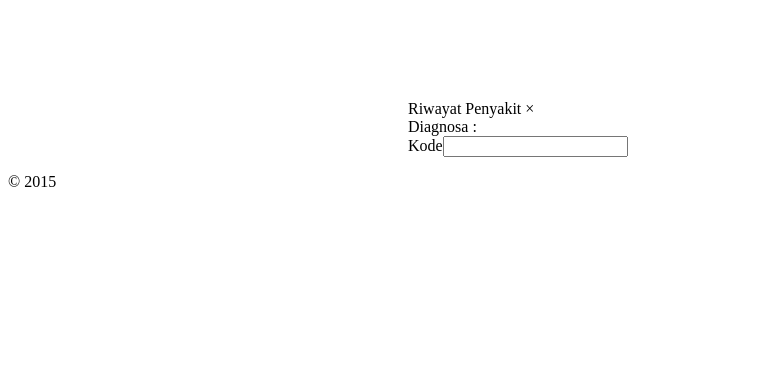
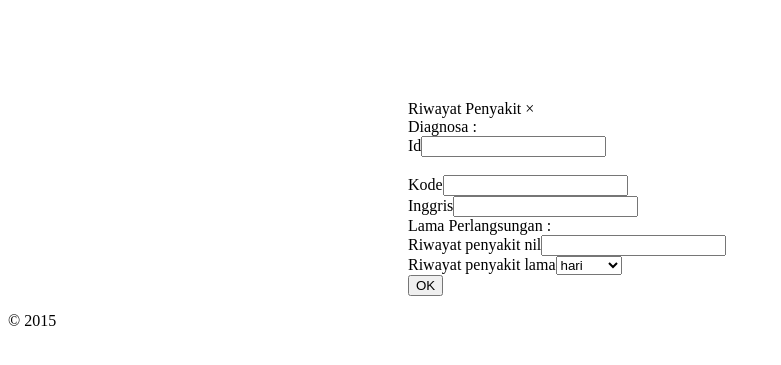
Before and after one commit to wildanSawaludin/smart-ehealth, a Yii app: template backend/views/Anamnesa/anamnesa-riwayat/_riwayatDetail.php in a window 1280 px wide. Shown: the top 365 px of the page, without its empty margins (0-781 px from the left). Run offline with PHP 8.4 and a stand-in for Yii, Linux system fonts and the light colour scheme; the template is opened without the code that fills it, so the values that code supplies are empty; form fields are guessed from the names that the template uses; some libraries are stand-ins or nearby versions.

Commit message:
menambah form readonly untuk kode icd x dan nama icd x

```diff
--- a/backend/views/Anamnesa/anamnesa-riwayat/_riwayatDetail.php
+++ b/backend/views/Anamnesa/anamnesa-riwayat/_riwayatDetail.php
@@ -45,10 +45,10 @@ use yii\helpers\Url;
 SCRIPT;
         ?>
         <div class="form-group">
-            <label class="col-md-2 control-label" for="Diagnosa">Diagnosa :</label>
-            <div class="col-md-8">
+            <label class="col-lg-3 control-label" for="Diagnosa">Diagnosa :</label>
+            <div class="col-lg-9">
                 <?php
-                echo $form->field($model, 'kode')->widget(Select2::classname(), [
+                echo $form->field($model, 'id')->widget(Select2::classname(), [
                     'options' => ['placeholder' => 'Kode ICD X'],
                     'pluginOptions' => [
                         'allowClear' => true,
@@ -65,6 +65,29 @@ SCRIPT;
                 ?>
             </div>
         </div>
+        <div class="form-group">
+            <label class="col-lg-3 control-label" for="lama_perlangsungan">&nbsp;</label>
+            <div class="col-lg-2">
+                <?= $form->field($modelAnamnesa->riwayatsakitIcdx, 'kode')->textInput(['readonly' => true]) ?>
+            </div>
+            <div class="col-lg-7">
+                <?= $form->field($modelAnamnesa->riwayatsakitIcdx, 'inggris')->textInput(['readonly' => true]) ?>
+            </div>
+        </div>
+        <div class="form-group">
+            <label class="col-lg-3 control-label" for="lama_perlangsungan">Lama Perlangsungan :</label>
+            <div class="col-lg-2">
+                <?= $form->field($modelAnamnesa, 'riwayat_penyakit_nil') ?>
+            </div>
+            <div class="col-lg-4">
+                <?= $form->field($modelAnamnesa, 'riwayat_penyakit_lama')->dropDownList(['hari' => 'hari', 'minggu' => 'minggu', 'bulan' => 'bulan', 'tahun' => 'tahun']) ?>
+            </div>
+        </div>
+        <div class="form-group">
+            <div class="col-sm-offset-3 col-sm-9">
+                <input id="btnOk" type="button" class="btn btn-primary" value="OK">
+            </div>
+        </div>
         <?php ActiveForm::end(); ?>
     </div>
 </div>
```
